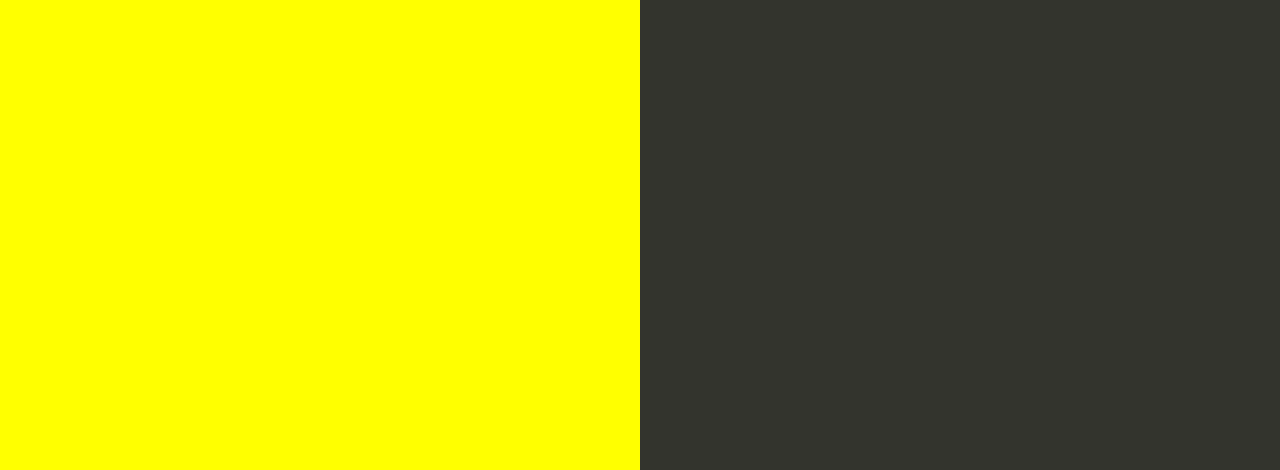
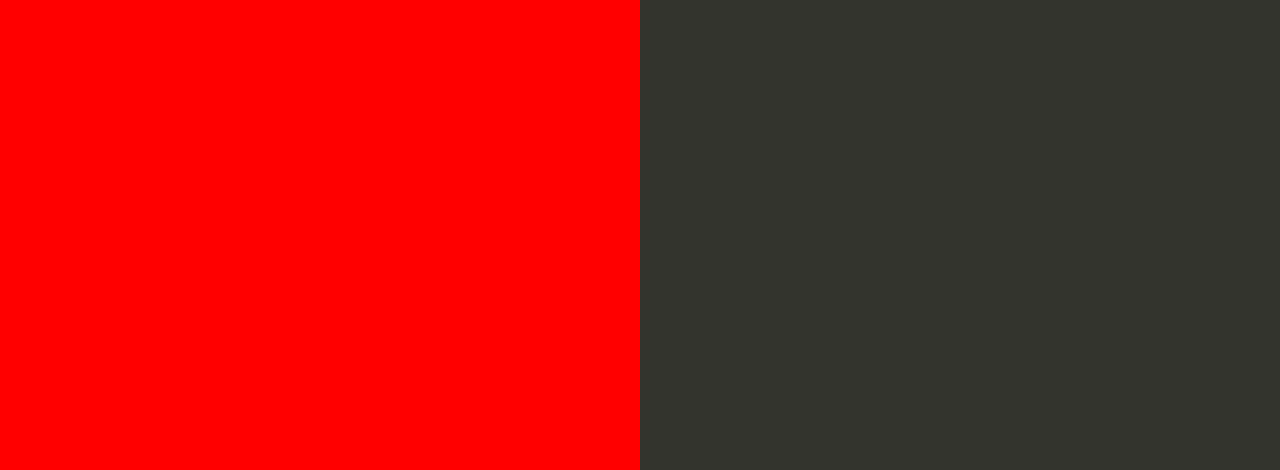
Before and after one commit to MadhavKatta/NewProject_AWS, a website: page index.html in a window 1280 px wide. Shown: the part 330-800 px from the top of the page. Drawn offline with Linux system fonts and the light colour scheme.

Commit message:
Update index.html
BG is Red

```diff
--- a/index.html
+++ b/index.html
@@ -35,7 +35,7 @@
 
         text-align: right;
         padding-top: 11em;
-        background-color: Yellow;
+        background-color: Red;
 
       }
       .textColumn p {
```
